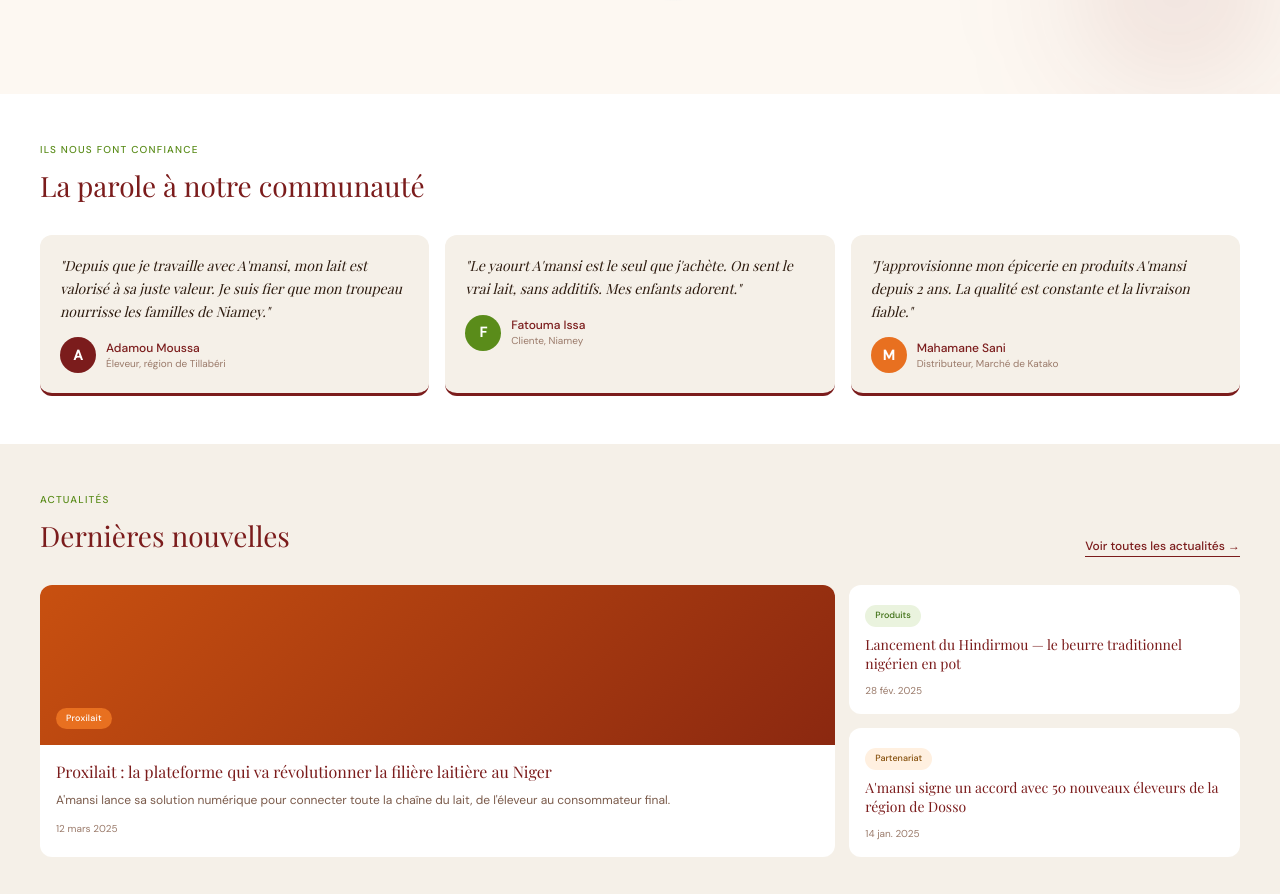
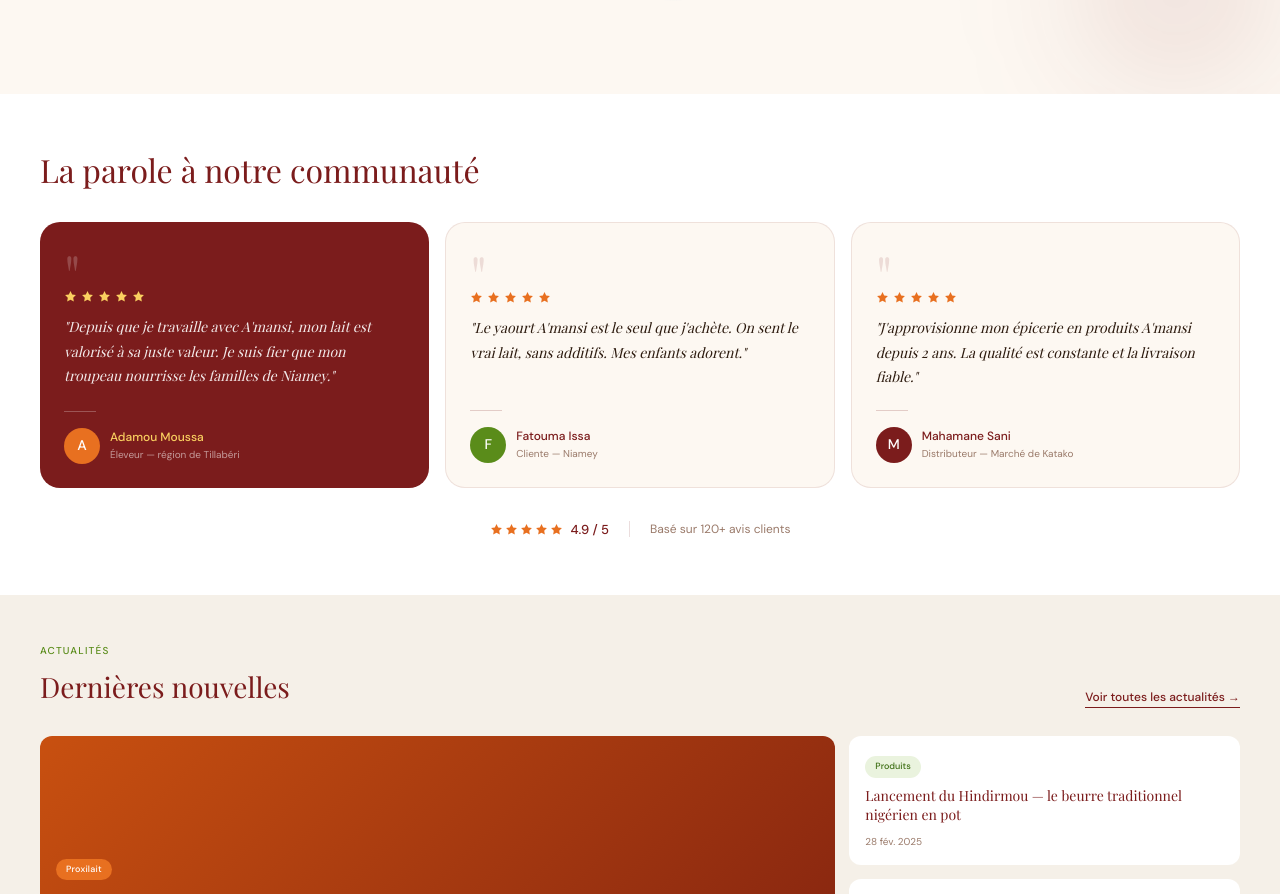
Before and after one commit to Richouf95/a-mainsi, a Next.js app: page / in a window 1280 px wide. Shown: the part 4747-5641 px from the top of the page. Built offline with nearby package versions, Linux system fonts and the light colour scheme; a web font is replaced by a local one.

Commit message:
feat: enhance testimonials section with improved layout, styling, and trust indicators

```diff
--- a/app/page.tsx
+++ b/app/page.tsx
@@ -804,45 +804,47 @@ export default function Home() {
       </section>
 
       {/* Témoignages */}
-      <section className="bg-white py-12 px-10">
+      <section className="bg-white py-14 px-6 md:px-10">
         <motion.div
           initial={{ opacity: 0, y: 20 }}
           whileInView={{ opacity: 1, y: 0 }}
           viewport={{ once: true }}
           transition={{ duration: 0.6 }}
+          className="mb-8"
         >
-          <div className="text-[10px] font-medium text-[#5A8C1A] tracking-[0.12em] uppercase">
-            Ils nous font confiance
-          </div>
           <h2
             style={{ fontFamily: "var(--font-serif)" }}
-            className="text-[28px] text-[#7B1C1C] mt-2 mb-7"
+            className="text-[28px] md:text-[32px] text-[#7B1C1C] leading-tight"
           >
             La parole à notre communauté
           </h2>
         </motion.div>
-        <div className="grid md:grid-cols-3 gap-4">
+
+        <div className="grid grid-cols-1 md:grid-cols-3 gap-4">
           {[
             {
               text: "Depuis que je travaille avec A'mansi, mon lait est valorisé à sa juste valeur. Je suis fier que mon troupeau nourrisse les familles de Niamey.",
               name: "Adamou Moussa",
-              role: "Éleveur, région de Tillabéri",
+              role: "Éleveur — région de Tillabéri",
               avatar: "A",
-              color: "#7B1C1C",
+              avatarBg: "#E87020",
+              featured: true,
             },
             {
               text: "Le yaourt A'mansi est le seul que j'achète. On sent le vrai lait, sans additifs. Mes enfants adorent.",
               name: "Fatouma Issa",
-              role: "Cliente, Niamey",
+              role: "Cliente — Niamey",
               avatar: "F",
-              color: "#5A8C1A",
+              avatarBg: "#5A8C1A",
+              featured: false,
             },
             {
               text: "J'approvisionne mon épicerie en produits A'mansi depuis 2 ans. La qualité est constante et la livraison fiable.",
               name: "Mahamane Sani",
-              role: "Distributeur, Marché de Katako",
+              role: "Distributeur — Marché de Katako",
               avatar: "M",
-              color: "#E87020",
+              avatarBg: "#7B1C1C",
+              featured: false,
             },
           ].map((temo, i) => (
             <motion.div
@@ -851,32 +853,115 @@ export default function Home() {
               whileInView={{ opacity: 1, y: 0 }}
               viewport={{ once: true }}
               transition={{ duration: 0.5, delay: i * 0.1 }}
-              whileHover={{ y: -4 }}
-              className="bg-[#F5F0E8] rounded-xl p-5 border-b-[3px] border-[#7B1C1C]"
+              whileHover={{ y: -5 }}
+              className={`relative rounded-[20px] p-6 flex flex-col ${
+                temo.featured
+                  ? "bg-[#7B1C1C] border-transparent"
+                  : "bg-[#FDF8F2] border border-[#7B1C1C]/10"
+              }`}
             >
+              {/* Guillemet décoratif */}
+              <span
+                style={{ fontFamily: "var(--font-serif)" }}
+                className={`text-[56px] leading-none mb-[-12px] block ${
+                  temo.featured ? "text-white/20" : "text-[#7B1C1C]/12"
+                }`}
+              >
+                "
+              </span>
+
+              {/* Étoiles */}
+              <div className="flex gap-1 mb-3">
+                {Array.from({ length: 5 }).map((_, s) => (
+                  <svg
+                    key={s}
+                    width="13"
+                    height="13"
+                    viewBox="0 0 24 24"
+                    fill={temo.featured ? "#FAD060" : "#E87020"}
+                  >
+                    <polygon points="12,2 15.09,8.26 22,9.27 17,14.14 18.18,21.02 12,17.77 5.82,21.02 7,14.14 2,9.27 8.91,8.26" />
+                  </svg>
+                ))}
+              </div>
+
+              {/* Citation */}
               <p
                 style={{ fontFamily: "var(--font-serif)" }}
-                className="text-[14px] text-[#2C1A0E] leading-relaxed italic mb-3.5"
+                className={`text-[14px] leading-[1.75] italic mb-5 flex-1 ${
+                  temo.featured ? "text-white/90" : "text-[#2C1A0E]"
+                }`}
               >
                 "{temo.text}"
               </p>
+
+              {/* Séparateur */}
+              <div
+                className={`w-8 h-px mb-4 ${
+                  temo.featured ? "bg-white/25" : "bg-[#7B1C1C]/20"
+                }`}
+              />
+
+              {/* Auteur */}
               <div className="flex items-center gap-2.5">
                 <div
-                  className="w-9 h-9 rounded-full flex items-center justify-center text-[14px] font-semibold text-white"
-                  style={{ background: temo.color }}
+                  className="w-9 h-9 rounded-full flex items-center justify-center text-[14px] font-medium text-white shrink-0"
+                  style={{ background: temo.avatarBg }}
                 >
                   {temo.avatar}
                 </div>
                 <div>
-                  <div className="text-xs font-medium text-[#7B1C1C]">
+                  <div
+                    className={`text-xs font-medium ${
+                      temo.featured ? "text-[#FAD060]" : "text-[#7B1C1C]"
+                    }`}
+                  >
                     {temo.name}
                   </div>
-                  <div className="text-[10px] text-[#9a7a6a]">{temo.role}</div>
+                  <div
+                    className={`text-[10px] mt-0.5 ${
+                      temo.featured ? "text-white/55" : "text-[#9a7a6a]"
+                    }`}
+                  >
+                    {temo.role}
+                  </div>
                 </div>
               </div>
             </motion.div>
           ))}
         </div>
+
+        {/* Barre de confiance */}
+        <motion.div
+          initial={{ opacity: 0 }}
+          whileInView={{ opacity: 1 }}
+          viewport={{ once: true }}
+          transition={{ duration: 0.6, delay: 0.3 }}
+          className="mt-8 flex items-center justify-center gap-5 flex-wrap"
+        >
+          <div className="flex items-center gap-2">
+            <div className="flex gap-0.5">
+              {Array.from({ length: 5 }).map((_, s) => (
+                <svg
+                  key={s}
+                  width="13"
+                  height="13"
+                  viewBox="0 0 24 24"
+                  fill="#E87020"
+                >
+                  <polygon points="12,2 15.09,8.26 22,9.27 17,14.14 18.18,21.02 12,17.77 5.82,21.02 7,14.14 2,9.27 8.91,8.26" />
+                </svg>
+              ))}
+            </div>
+            <span className="text-[13px] font-medium text-[#7B1C1C]">
+              4.9 / 5
+            </span>
+          </div>
+          <div className="w-px h-4 bg-[#7B1C1C]/15" />
+          <span className="text-xs text-[#9a7a6a]">
+            Basé sur 120+ avis clients
+          </span>
+        </motion.div>
       </section>
 
       {/* Actualités */}
```
